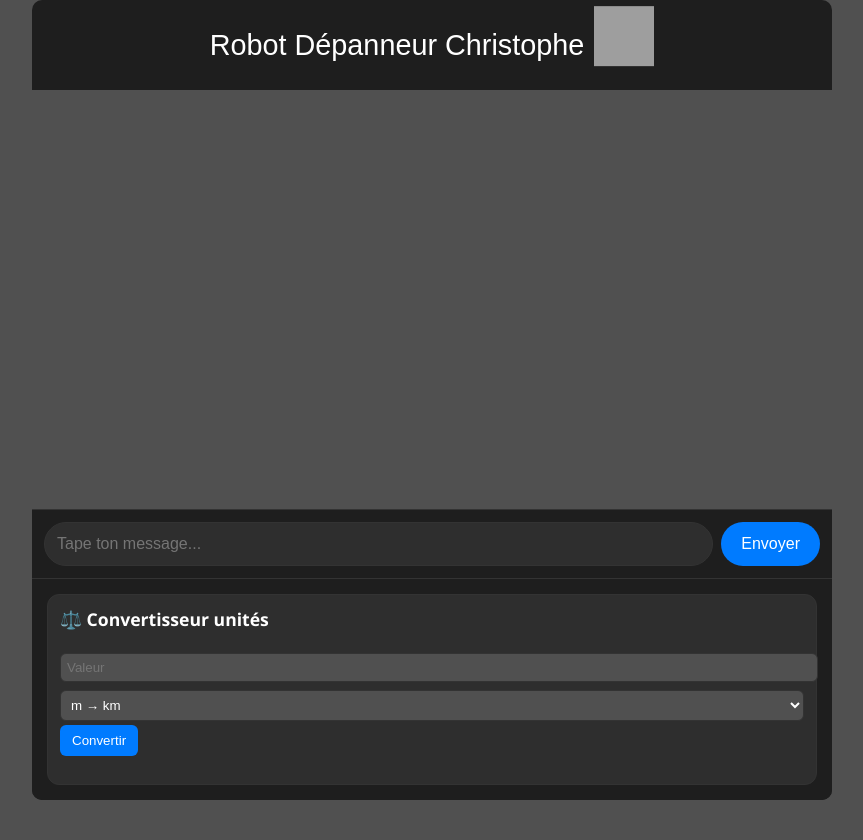
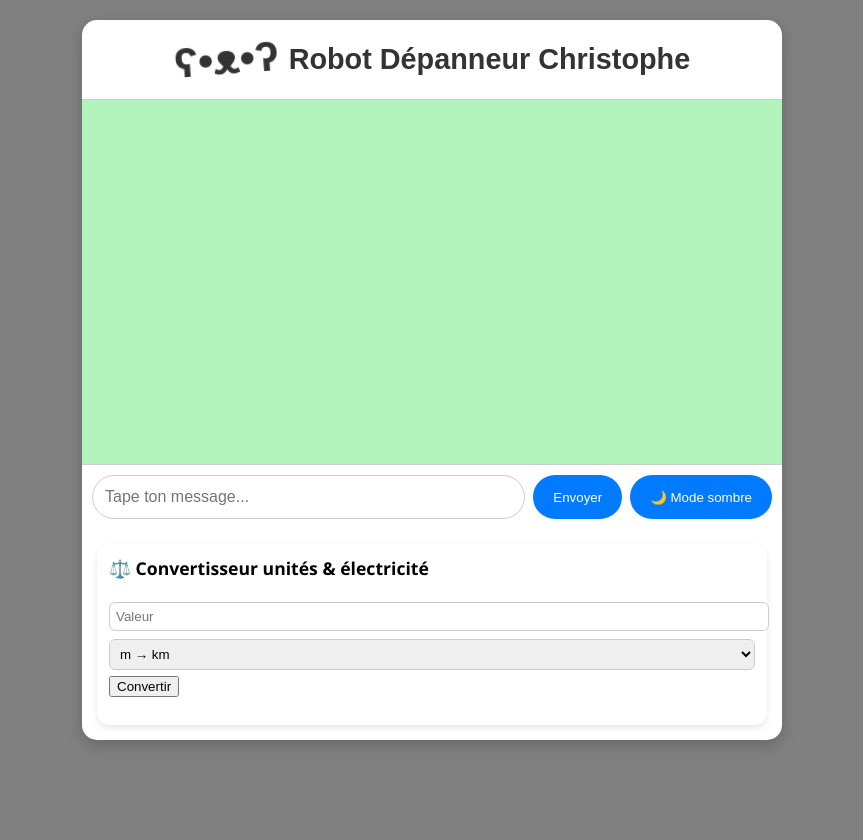
Before and after one commit to toflasq/depanneur-api, a Flask app: page /chatpage in a window 1280 px wide. Shown: the whole page, without its empty margins (208-1071 px from the left). Before the commit the page ends 800 px from the top, so only its background shows below. Run offline with Flask 3, Linux system fonts and the light colour scheme; grey boxes are pictures that could not be loaded.

Commit message:
Add files via upload

```diff
--- a/templates/chat.html
+++ b/templates/chat.html
@@ -2,139 +2,52 @@
 <html lang="fr">
 <head>
 <meta charset="UTF-8">
-    <title>Robot Dépanneur Christophe 🐻</title>
+<title>🐻 Robot Dépanneur Christophe</title>
 <style>
-        html, body {
-            height: 100%;
-            margin: 0;
-            font-family: 'Segoe UI', Tahoma, sans-serif;
-            background: #505050;
-            color: #fff;
-        }
-        .chat-container {
-            display: flex;
-            flex-direction: column;
-            height: 100%;
-            max-width: 800px;
-            margin: 0 auto;
-            background: #1e1e1e;
-            border-radius: 10px;
-            overflow: hidden;
-        }
-        h1 {
-            text-align: center;
-            font-family: 'SmalleY', sans-serif;
-            font-weight: normal;
-            margin: 15px 0;
-            font-size: 1.8em;
-            display: flex;
-            justify-content: center;
-            align-items: center;
-            gap: 10px;
-        }
-        #chatbox {
-            flex: 1;
-            padding: 20px;
-            overflow-y: auto;
-            display: flex;
-            flex-direction: column;
-            gap: 12px;
-            background: #505050;
-        }
-        .bubble {
-            padding: 12px 18px;
-            border-radius: 20px;
-            max-width: 75%;
-            word-wrap: break-word;
-            animation: fadeIn 0.3s forwards;
-        }
-        @keyframes fadeIn { from {opacity:0; transform: translateY(10px);} to {opacity:1; transform:translateY(0);} }
-        .user { align-self: flex-end; background: #007bff; color: #fff; }
-        .bot { align-self: flex-start; background: #98ff98; color: #000; }
-        .input-area {
-            display: flex;
-            padding: 12px;
-            gap: 8px;
-            border-top: 1px solid #333;
-            background: #1e1e1e;
-        }
-        .input-area input {
-            flex: 1;
-            padding: 12px;
-            border-radius: 25px;
-            border: 1px solid #333;
-            outline: none;
-            font-size: 1em;
-            background: #2e2e2e;
-            color: #fff;
-        }
-        .input-area button {
-            padding: 12px 20px;
-            border: none;
-            border-radius: 25px;
-            background: #007bff;
-            color: #fff;
-            cursor: pointer;
-            font-size: 1em;
-        }
-        .tools {
-            display: flex;
-            flex-wrap: wrap;
-            gap: 15px;
-            padding: 15px;
-            background: #1e1e1e;
-            border-top: 1px solid #333;
-        }
-        .tool {
-            flex: 1;
-            min-width: 250px;
-            background: #2e2e2e;
-            border: 1px solid #333;
-            border-radius: 12px;
-            padding: 12px;
-        }
-        .tool h3 { margin-top: 0; font-size: 1.1em; color: #fff; }
-        select, input[type="number"] {
-            padding: 6px;
-            border-radius: 6px;
-            border: 1px solid #333;
-            margin: 4px 0;
-            width: 100%;
-            background: #505050;
-            color: #fff;
-        }
-        button.convert-btn {
-            padding: 8px 12px;
-            border: none;
-            border-radius: 6px;
-            background: #007bff;
-            color: #fff;
-            cursor: pointer;
-        }
-        .bear {
-            width: 60px;
-            height: 60px;
-            animation: bounce 1s infinite alternate;
-        }
-        @keyframes bounce {
-            0% { transform: translateY(0); }
-            100% { transform: translateY(-10px); }
-        }
+html, body { margin:0; height:100%; font-family:'Segoe UI', Tahoma, sans-serif; }
+body { background:#808080; display:flex; justify-content:center; align-items:flex-start; padding:20px; transition: background 0.3s; }
+.chat-container { display:flex; flex-direction:column; height:90%; width:100%; max-width:700px; background:#fff; border-radius:15px; overflow:hidden; box-shadow:0 5px 15px rgba(0,0,0,0.2); transition: background 0.3s; }
+h1 { text-align:center; font-family:'Smalley', sans-serif; font-size:1.8em; margin:15px 0; color:#333; display:flex; justify-content:center; align-items:center; gap:10px; }
+#bear { font-size:1.5em; display:inline-block; animation: nod 4s infinite; }
+@keyframes nod { 0%,50%,100% { transform:rotate(0deg); } 25% { transform:rotate(5deg); } 75% { transform:rotate(-5deg); } }
+
+#chatbox { flex:1; padding:15px; display:flex; flex-direction:column; gap:10px; overflow-y:auto; background:#b2f2bb; border-top:1px solid #ccc; border-bottom:1px solid #ccc; transition: background 0.3s; }
+.bubble { padding:10px 15px; border-radius:20px; max-width:75%; word-wrap:break-word; opacity:0; transform:translateY(10px); animation: fadeIn 0.3s forwards; }
+@keyframes fadeIn { to { opacity:1; transform:translateY(0);} }
+.user { align-self:flex-end; background:#007bff; color:#fff; }
+.bot { align-self:flex-start; background:#e0f8e0; color:#333; }
+
+.input-area { display:flex; gap:8px; padding:10px; }
+.input-area input { flex:1; padding:12px; border-radius:25px; border:1px solid #ccc; outline:none; font-size:1em; }
+.input-area button { padding:12px 20px; border:none; border-radius:25px; background:#007bff; color:#fff; cursor:pointer; }
+
+.tools { display:flex; flex-wrap:wrap; gap:15px; padding:15px; }
+.tool { flex:1; min-width:230px; background:#fff; border-radius:12px; padding:12px; box-shadow:0 3px 6px rgba(0,0,0,0.1); transition: background 0.3s; }
+.tool h3 { margin-top:0; font-size:1.1em; }
+input[type="number"], select { padding:6px; border-radius:6px; border:1px solid #ccc; margin:4px 0; width:100%; }
+#result { margin-top:8px; font-weight:bold; }
+.typing { font-style:italic; color:#555; }
+
+.dark-mode { background:#2c2c2c; color:#f0f0f0; }
+.dark-mode .chat-container { background:#3a3a3a; }
+.dark-mode #chatbox { background:#505050; }
+.dark-mode .user { background:#1e90ff; }
+.dark-mode .bot { background:#6b8e23; }
+.dark-mode .tool { background:#4a4a4a; color:#f0f0f0; }
 </style>
 </head>
 <body>
 <div class="chat-container">
-        <h1>Robot Dépanneur Christophe <img src="https://i.postimg.cc/FzDkFvQ7/bear.gif" alt="🐻" class="bear"></h1>
+    <h1><span id="bear">ʕ•ᴥ•ʔ</span> Robot Dépanneur Christophe</h1>
     <div id="chatbox"></div>
-
     <div class="input-area">
         <input type="text" id="message" placeholder="Tape ton message..." />
         <button onclick="sendMessage()">Envoyer</button>
+        <button onclick="toggleDarkMode()">🌙 Mode sombre</button>
     </div>
-
     <div class="tools">
         <div class="tool">
-                <h3>⚖️ Convertisseur unités</h3>
+            <h3>⚖️ Convertisseur unités & électricité</h3>
             <input type="number" id="value" placeholder="Valeur">
             <select id="unit">
                 <option value="m_to_km">m → km</option>
@@ -143,66 +56,93 @@
                 <option value="f_to_c">°F → °C</option>
                 <option value="kg_to_lb">kg → lb</option>
                 <option value="lb_to_kg">lb → kg</option>
+                <option value="ohm_voltage">Loi d'Ohm : V=R*I</option>
+                <option value="ohm_current">Loi d'Ohm : I=V/R</option>
+                <option value="ohm_resistance">Loi d'Ohm : R=V/I</option>
+                <option value="resistor_code">Code couleur résistance</option>
             </select>
-                <button class="convert-btn" onclick="convertUnit()">Convertir</button>
+            <button onclick="convertUnit()">Convertir</button>
             <p id="result"></p>
         </div>
     </div>
 </div>
 
 <script>
-        const apiUrl = "https://depanneur-api.onrender.com";
+const apiUrl="/chat";
 
-        async function sendMessage() {
-            let msgInput = document.getElementById('message');
-            let msg = msgInput.value.trim();
-            if(msg === '') return;
+// Chat
+async function sendMessage(){
+    let msgInput=document.getElementById('message');
+    let msg=msgInput.value.trim();
+    if(msg==='') return;
 
-            appendBubble(msg, 'user');
-            msgInput.value = '';
+    appendBubble(msg,'user');
+    msgInput.value='';
 
-            try {
-                let response = await fetch(apiUrl + "/chat", {
-                    method: "POST",
-                    headers: { "Content-Type": "application/json" },
-                    body: JSON.stringify({ message: msg })
+    let typingBubble=appendBubble("…",'bot',true);
+
+    try{
+        let response=await fetch(apiUrl,{
+            method:'POST',
+            headers:{'Content-Type':'application/json'},
+            body:JSON.stringify({message:msg})
         });
-                let data = await response.json();
-                appendBubble(data.answer, 'bot');
-            } catch(e) {
-                appendBubble("⚠️ Erreur serveur.", 'bot');
+        let data=await response.json();
+        typingBubble.remove();
+        appendBubble(data.answer,'bot');
+    } catch(e){
+        typingBubble.remove();
+        appendBubble("⚠️ Erreur serveur",'bot');
     }
 }
 
-        function appendBubble(text, type) {
-            let chatbox = document.getElementById('chatbox');
-            let p = document.createElement('div');
-            p.className = `bubble ${type}`;
-            p.innerHTML = text;
-            chatbox.appendChild(p);
-            chatbox.scrollTop = chatbox.scrollHeight;
+function appendBubble(text,type,isTyping=false){
+    let chatbox=document.getElementById('chatbox');
+    let div=document.createElement('div');
+    div.className='bubble '+type + (isTyping ? " typing" : "");
+    div.innerText=text;
+    chatbox.appendChild(div);
+    chatbox.scrollTop=chatbox.scrollHeight;
+    return div;
 }
 
-        document.getElementById('message').addEventListener('keypress', function(e) {
-            if(e.key === 'Enter') sendMessage();
-        });
+// Convertisseur et électricité
+function convertUnit(){
+    let val=parseFloat(document.getElementById("value").value);
+    let unit=document.getElementById("unit").value;
+    let res;
+    if(isNaN(val) && unit.indexOf("ohm")===-1 && unit!=="resistor_code"){ document.getElementById("result").innerText="Entrer une valeur"; return; }
 
-        function convertUnit() {
-            let val = parseFloat(document.getElementById("value").value);
-            let unit = document.getElementById("unit").value;
-            if(isNaN(val)) { document.getElementById("result").innerText = "Entrer une valeur"; return; }
+    switch(unit){
+        case "m_to_km": res=val/1000+" km"; break;
+        case "km_to_m": res=val*1000+" m"; break;
+        case "c_to_f": res=(val*9/5+32).toFixed(2)+" °F"; break;
+        case "f_to_c": res=((val-32)*5/9).toFixed(2)+" °C"; break;
+        case "kg_to_lb": res=(val*2.20462).toFixed(2)+" lb"; break;
+        case "lb_to_kg": res=(val/2.20462).toFixed(2)+" kg"; break;
+        case "ohm_voltage": { let R=prompt("Résistance R (Ω) ?"); let I=prompt("Courant I (A) ?"); res="V = "+(parseFloat(R)*parseFloat(I)).toFixed(2)+" V"; } break;
+        case "ohm_current": { let V=prompt("Tension V (V) ?"); let R=prompt("Résistance R (Ω) ?"); res="I = "+(parseFloat(V)/parseFloat(R)).toFixed(2)+" A"; } break;
+        case "ohm_resistance": { let V=prompt("Tension V (V) ?"); let I=prompt("Courant I (A) ?"); res="R = "+(parseFloat(V)/parseFloat(I)).toFixed(2)+" Ω"; } break;
+        case "resistor_code": {
+            let colors=["noir","marron","rouge","orange","jaune","vert","bleu","violet","gris","blanc"];
+            let bands = prompt("Couleurs séparées par des virgules (ex: rouge, violet, jaune) ?").split(",");
+            if(bands.length<3){ res="Erreur : minimum 3 bandes"; break; }
+            let val1=colors.indexOf(bands[0].trim().toLowerCase());
+            let val2=colors.indexOf(bands[1].trim().toLowerCase());
+            let multiplier=colors.indexOf(bands[2].trim().toLowerCase());
+            if(val1<0||val2<0||multiplier<0){ res="Couleur invalide"; break; }
+            res="Valeur : "+((val1*10+val2)*Math.pow(10,multiplier))+" Ω";
+        } break;
+    }
+    document.getElementById("result").innerText="Résultat : "+res;
+}
 
-            let res;
-            switch(unit) {
-                case "m_to_km": res = val/1000 + " km"; break;
-                case "km_to_m": res = val*1000 + " m"; break;
-                case "c_to_f": res = (val*9/5+32).toFixed(2) + " °F"; break;
-                case "f_to_c": res = ((val-32)*5/9).toFixed(2) + " °C"; break;
-                case "kg_to_lb": res = (val*2.20462).toFixed(2) + " lb"; break;
-                case "lb_to_kg": res = (val/2.20462).toFixed(2) + " kg"; break;
+// Mode sombre
+function toggleDarkMode(){
+    document.body.classList.toggle('dark-mode');
 }
-            document.getElementById("result").innerText = "Résultat : " + res;
-        }
+
+document.getElementById('message').addEventListener('keypress',function(e){ if(e.key==='Enter') sendMessage(); });
 </script>
 </body>
 </html>
```
Lines whose indentation alone changed are shown as unchanged.
